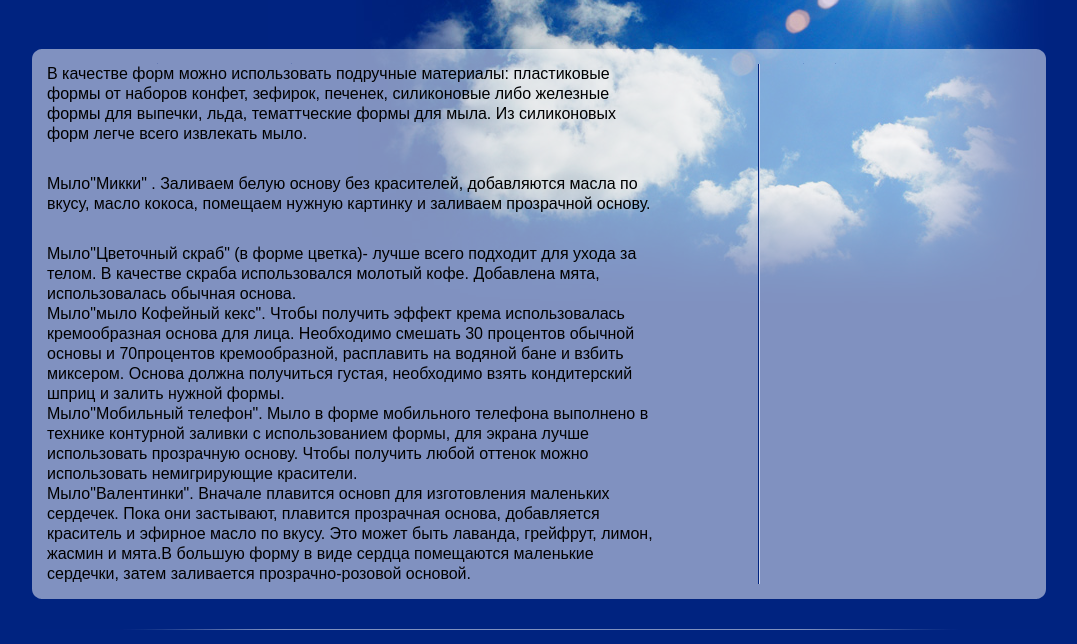
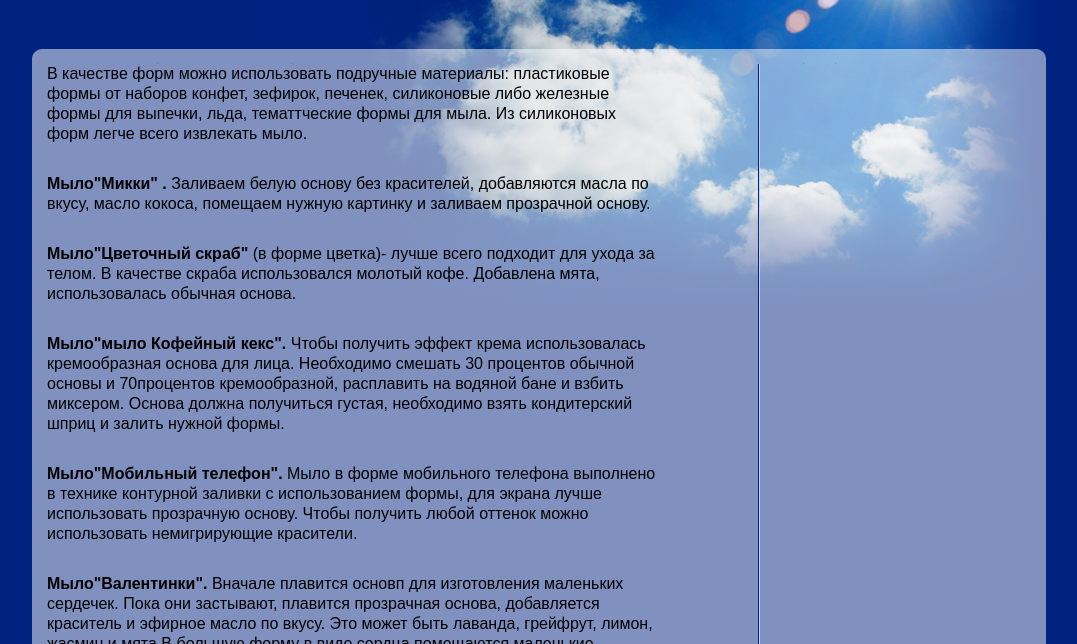
Before and after one commit to frontendoleg/DrakoVlada, a plain HTML site: page blog.html in a window 1280 px wide. Shown: the part 155-799 px from the top of the page, without its empty margins (101-1178 px from the left). Drawn offline with Linux system fonts and the light colour scheme.

Commit message:
I fixed style of text in blog.html

```diff
--- a/blog.html
+++ b/blog.html
@@ -60,28 +60,31 @@ $(document).ready(function() {
 							<div style=" height:30px"></div>
 						<div class="text_ind1">
 								<!--<img src="images/img21.jpg" class="img_ind1" alt="" />-->
-								<p>Мыло"Микки" . Заливаем белую основу без красителей, добавляются масла по вкусу, масло кокоса, помещаем нужную картинку и заливаем прозрачной основу.<br/>
+								<p><strong>Мыло"Микки" .</strong> Заливаем белую основу без красителей, добавляются масла по вкусу, масло кокоса, помещаем нужную картинку и заливаем прозрачной основу.<br/>
 							</p>
 						</div>
 							<div style=" height:30px"></div>
 						<div class="text_ind1">
 								<!--<img src="images/img21.jpg" class="img_ind1" alt="" />-->
-								<p>Мыло"Цветочный скраб" (в форме цветка)- лучше всего подходит для ухода за телом. В качестве скраба использовался молотый кофе. Добавлена мята, использовалась обычная основа.<br/>
+								<p><strong>Мыло"Цветочный скраб"</strong> (в форме цветка)- лучше всего подходит для ухода за телом. В качестве скраба использовался молотый кофе. Добавлена мята, использовалась обычная основа.<br/>
 							</p>
 						</div>
+							<div style=" height:30px"></div>
 						<div class="text_ind1">
 								<!--<img src="images/img21.jpg" class="img_ind1" alt="" />-->
-								<p>Мыло"мыло Кофейный кекс". Чтобы получить эффект крема использовалась кремообразная основа для лица. Необходимо смешать 30 процентов обычной основы и 70процентов кремообразной, расплавить на водяной бане и взбить миксером. Основа должна получиться густая, необходимо взять кондитерский шприц и залить нужной формы.<br/>
+								<p><strong>Мыло"мыло Кофейный кекс".</strong> Чтобы получить эффект крема использовалась кремообразная основа для лица. Необходимо смешать 30 процентов обычной основы и 70процентов кремообразной, расплавить на водяной бане и взбить миксером. Основа должна получиться густая, необходимо взять кондитерский шприц и залить нужной формы.<br/>
 							</p>
 						</div>
+							<div style=" height:30px"></div>
 						<div class="text_ind1">
 								<!--<img src="images/img21.jpg" class="img_ind1" alt="" />-->
-								<p>Мыло"Мобильный телефон". Мыло в форме мобильного телефона выполнено в технике контурной заливки с использованием формы, для экрана лучше использовать прозрачную основу. Чтобы получить любой оттенок можно использовать немигрирующие красители.<br/>
+								<p><strong>Мыло"Мобильный телефон".</strong> Мыло в форме мобильного телефона выполнено в технике контурной заливки с использованием формы, для экрана лучше использовать прозрачную основу. Чтобы получить любой оттенок можно использовать немигрирующие красители.<br/>
 							</p>
 						</div>
+							<div style=" height:30px"></div>
 						<div class="text_ind1">
 								<!--<img src="images/img21.jpg" class="img_ind1" alt="" />-->
-								<p>Мыло"Валентинки". Вначале плавится основп для изготовления маленьких сердечек. Пока они застывают, плавится прозрачная основа, добавляется краситель и эфирное масло по вкусу. Это может быть лаванда, грейфрут, лимон, жасмин и мята.В большую форму в виде сердца помещаются маленькие сердечки, затем заливается прозрачно-розовой основой.<br/>
+								<p><strong>Мыло"Валентинки".</strong> Вначале плавится основп для изготовления маленьких сердечек. Пока они застывают, плавится прозрачная основа, добавляется краситель и эфирное масло по вкусу. Это может быть лаванда, грейфрут, лимон, жасмин и мята.В большую форму в виде сердца помещаются маленькие сердечки, затем заливается прозрачно-розовой основой.<br/>
 							</p>
 						</div>
 
```
